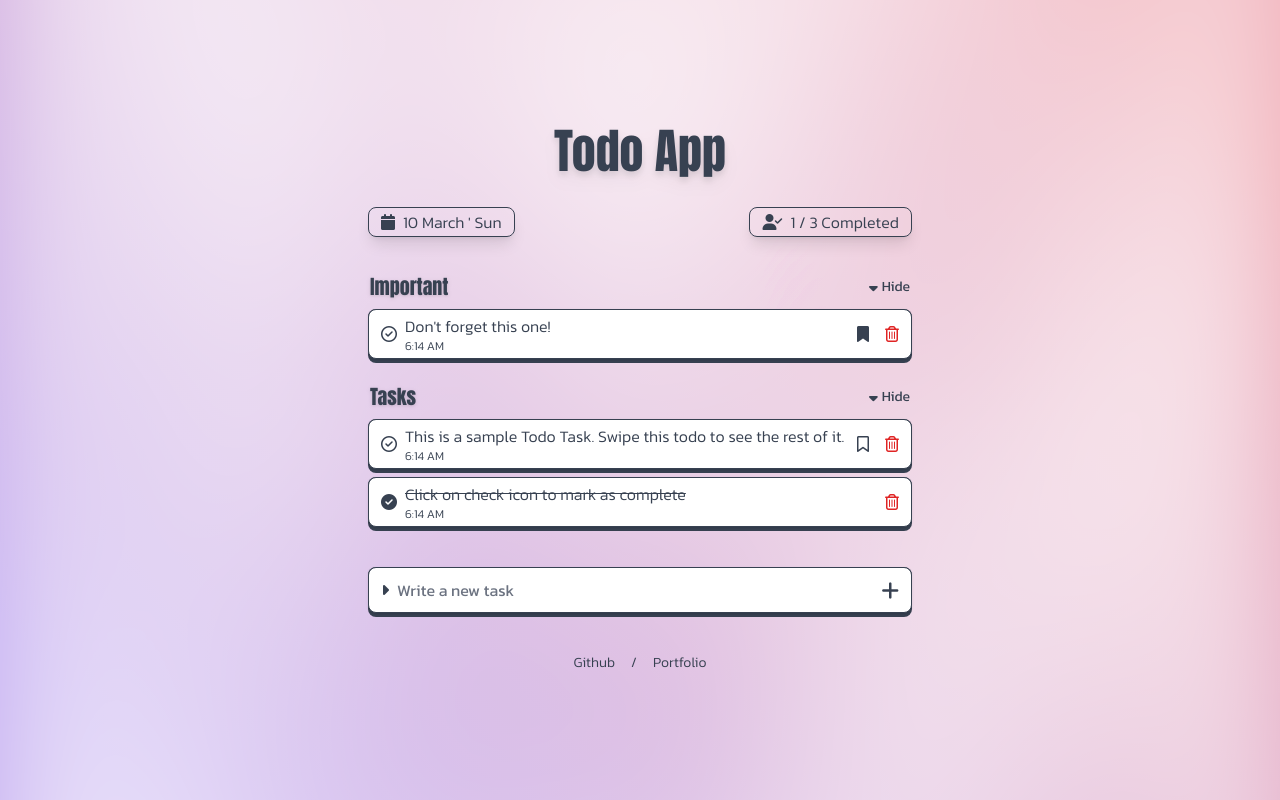
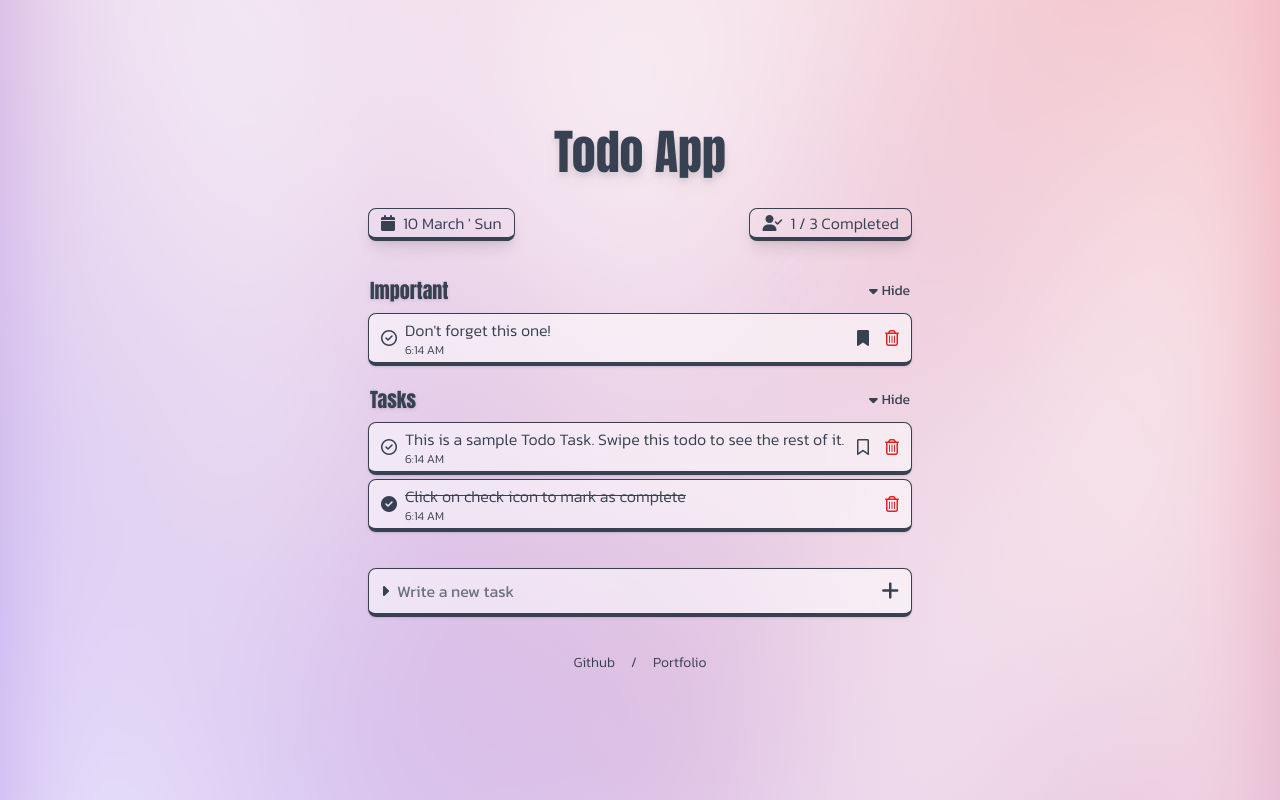
Before and after one commit to umarfarooq6519/TodoApp, a React (Vite) app: page / in a window 1280 px wide. Built offline with nearby package versions, Linux system fonts and the light colour scheme.

Commit message:
better color scheme

```diff
--- a/src/App.tsx
+++ b/src/App.tsx
@@ -20,7 +20,7 @@ export default function App(): JSX.Element {
   const subheading = "text-xl font-[anton] drop-shadow";
   const tasks_div = "tasks flex flex-col gap-2 w-full text-justify";
   const li_styling =
-    "flex items-center justify-between gap-2 shadow border border-current w-full px-3 py-1 rounded-lg bg-white";
+    "flex items-center justify-between gap-2 shadow border border-current w-full px-3 py-1 rounded-lg bg-[#FFF8]";
   const ul_styling = "list flex flex-col gap-1 font-light whitespace-nowrap";
   const task_styling = "overflow-x-auto overflow-y-hidden no-scrollbar w-full";
 
@@ -137,11 +137,11 @@ export default function App(): JSX.Element {
         <div className="header flex flex-col w-full gap-8 text-center pb-4">
           <h1 className={`${heading}`}>Todo App</h1>
           <div className={`subheadings flex justify-between font-light`}>
-            <span className="border border-current shadow-lg px-3 py-0.5 rounded-lg">
+            <span className="border-b-4 border-current border  shadow-lg px-3 py-0.5 rounded-lg">
               <i className="fa-solid fa-calendar mr-2"></i>
               {fullDate}
             </span>
-            <span className="border border-current shadow-lg px-3 py-0.5 rounded-lg">
+            <span className="border-b-4 border-current border  shadow-lg px-3 py-0.5 rounded-lg">
               <i className="fa-solid fa-user-check mr-2"></i>
               {todosRatio} Completed
             </span>
--- a/src/Components/ImportantSection.tsx
+++ b/src/Components/ImportantSection.tsx
@@ -57,8 +57,10 @@ export default function TasksSection(props: Props) {
 
       <ul className={`${props.ul_styling} ${showTasks ? `block` : `hidden`}`}>
         {importantTodos.map((todo) => (
-          <span className="bg-current rounded-lg pb-1">
-            <li key={todo.id} className={`${props.li_styling}`}>
+          <li
+            key={todo.id}
+            className={`${props.li_styling} border-b-4 border-current`}
+          >
             {checkIcon(todo)}
 
             <span className={`${props.task_styling} flex flex-col`}>
@@ -78,7 +80,6 @@ export default function TasksSection(props: Props) {
               ></i>
             </span>
           </li>
-          </span>
         ))}
       </ul>
     </div>
--- a/src/Components/NewTaskSection.tsx
+++ b/src/Components/NewTaskSection.tsx
@@ -23,9 +23,11 @@ export default function NewTaskSection(props: Props): JSX.Element {
   };
 
   return (
-    <div className={`${props.ul_styling} w-full pt-4 items-center`}>
-      <span className="bg-current w-full rounded-lg pb-1">
-        <form onSubmit={handleSubmit} className={props.li_styling}>
+    <div className={`${props.ul_styling} w-full pt-4 items-center `}>
+      <form
+        onSubmit={handleSubmit}
+        className={`${props.li_styling} border-b-4 border-current`}
+      >
         <i className="fa-solid fa-caret-right"></i>
         <input
           type="text"
@@ -38,7 +40,6 @@ export default function NewTaskSection(props: Props): JSX.Element {
           <i className="fa-solid fa-plus fa-lg"></i>
         </button>
       </form>
-      </span>
     </div>
   );
 }
--- a/src/Components/TasksSection.tsx
+++ b/src/Components/TasksSection.tsx
@@ -66,8 +66,10 @@ export default function TasksSection(props: Props) {
 
       <ul className={`${props.ul_styling} ${showTasks ? `block` : `hidden`}`}>
         {TodosList.map((todo) => (
-          <span className="bg-current rounded-lg pb-1">
-            <li key={todo.id} className={`${props.li_styling}`}>
+          <li
+            key={todo.id}
+            className={`${props.li_styling} border-b-4 border-current`}
+          >
             {checkIcon(todo)}
             <span className={`${props.task_styling} flex flex-col`}>
               <span className={`${todo.completed ? `line-through` : null}`}>
@@ -84,7 +86,6 @@ export default function TasksSection(props: Props) {
               ></i>
             </span>
           </li>
-          </span>
         ))}
       </ul>
     </div>
```
Lines whose indentation alone changed are shown as unchanged.
